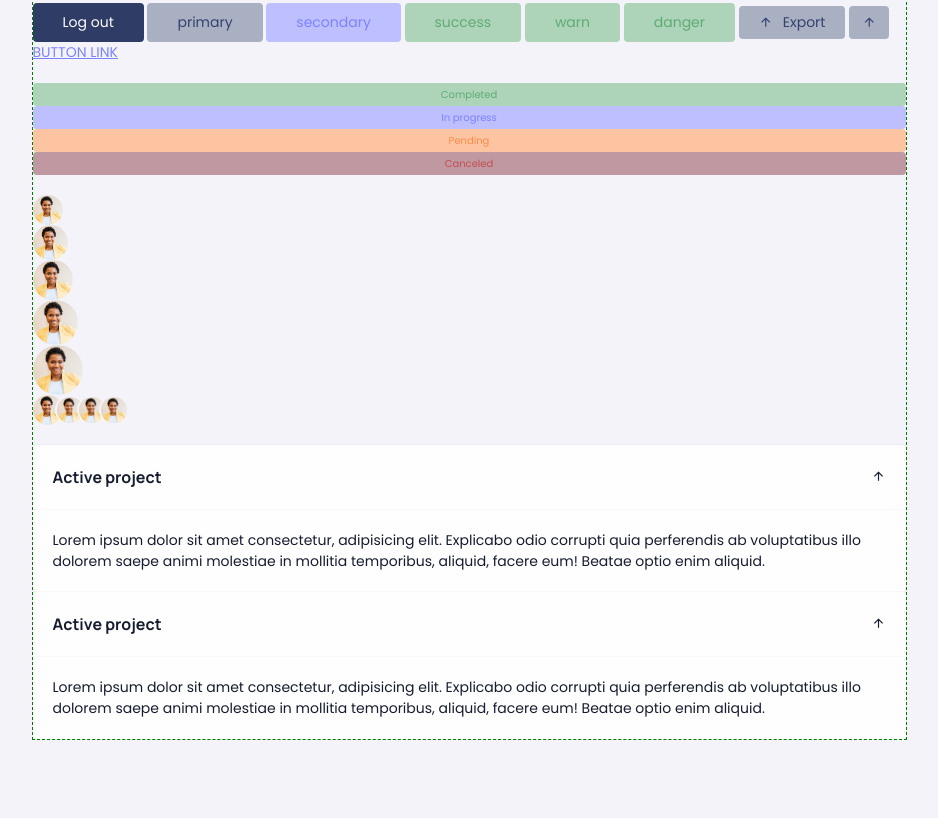
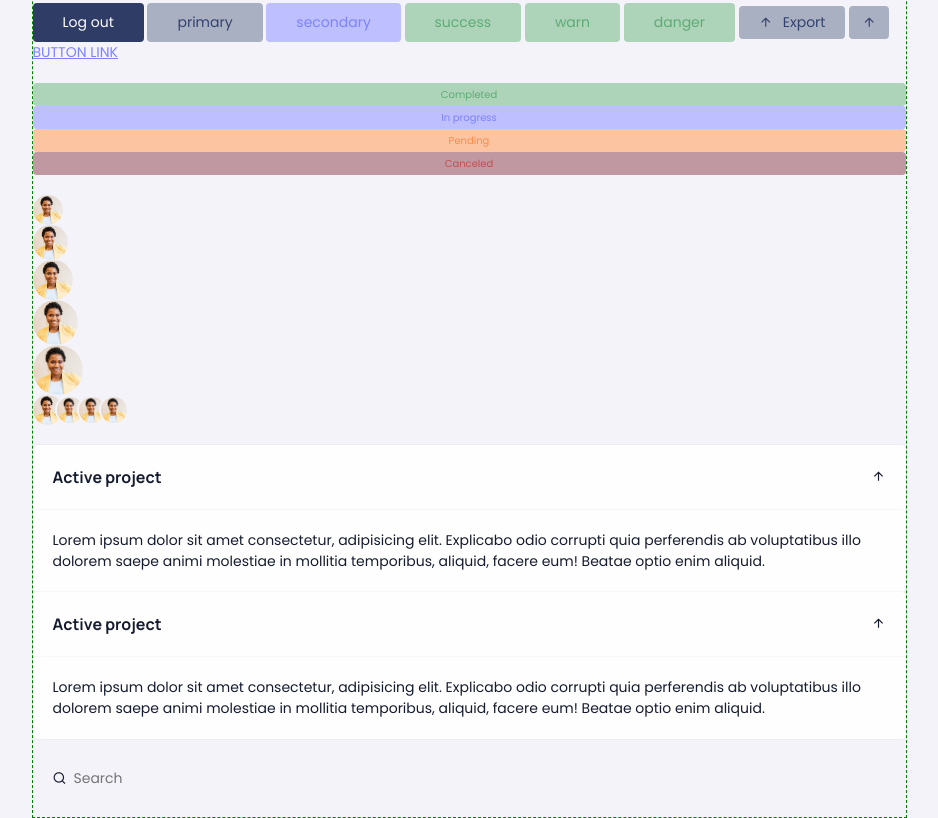
Before and after one commit to ngodochanh/custom-admin-dashboard-ui, a website: page index.html in a window 1280 px wide. Shown: the part 403-1221 px from the top of the page, without its empty margins (171-1109 px from the left). Before the commit the page ends 1143 px from the top, so only its background shows below. Drawn offline with nearby package versions, Linux system fonts and the light colour scheme.

```diff
--- a/index.html
+++ b/index.html
@@ -134,6 +134,15 @@
           </p>
         </div>
       </div>
+
+      <div class="e-mg-y-20">
+        <form class="e-form">
+          <div class="e-form__group">
+            <input type="text" class="e-form__input" placeholder="Search" />
+            <i class="ri-search-line e-form__icon e-fs-14"></i>
+          </div>
+        </form>
+      </div>
     </div>
   </body>
 </html>
--- /dev/null
+++ b/scss/components/_forms.scss
@@ -0,0 +1,33 @@
+@use '../abstracts/variables' as *;
+@use '../abstracts/mixins' as *;
+
+.e-form {
+  width: 100%;
+  &__group {
+    position: relative;
+    width: 100%;
+  }
+
+  &__input {
+    --default-input-padding: 1rem 2rem 1rem 4rem;
+    background-color: var(--input-bg-clr);
+    border: 0.1rem solid transparent;
+    padding: var(--default-input-padding);
+    display: block;
+    width: 100%;
+    border-radius: var(--default-brd-rad);
+    @include transition;
+
+    &:hover,
+    &:focus {
+      border-color: var(--input-brdr-clr);
+    }
+  }
+
+  &__icon {
+    position: absolute;
+    top: 50%;
+    left: 2rem;
+    transform: translateY(-50%);
+  }
+}
--- a/scss/forwards/_index.scss
+++ b/scss/forwards/_index.scss
@@ -17,3 +17,4 @@
 @forward '../components/badges';
 @forward '../components/avatar';
 @forward '../components/cards';
+@forward '../components/forms';
```
Also changed, not shown: dist/css/styles.css, 2 other files.
